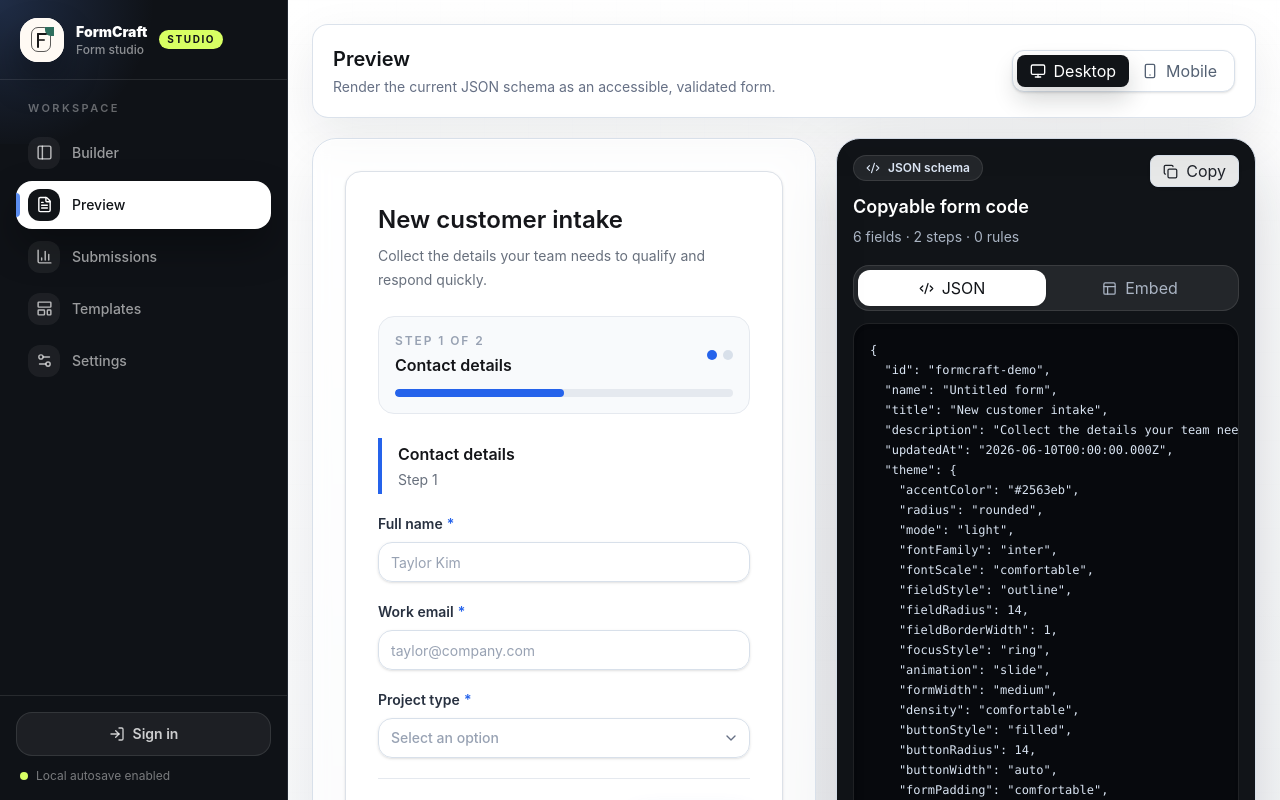
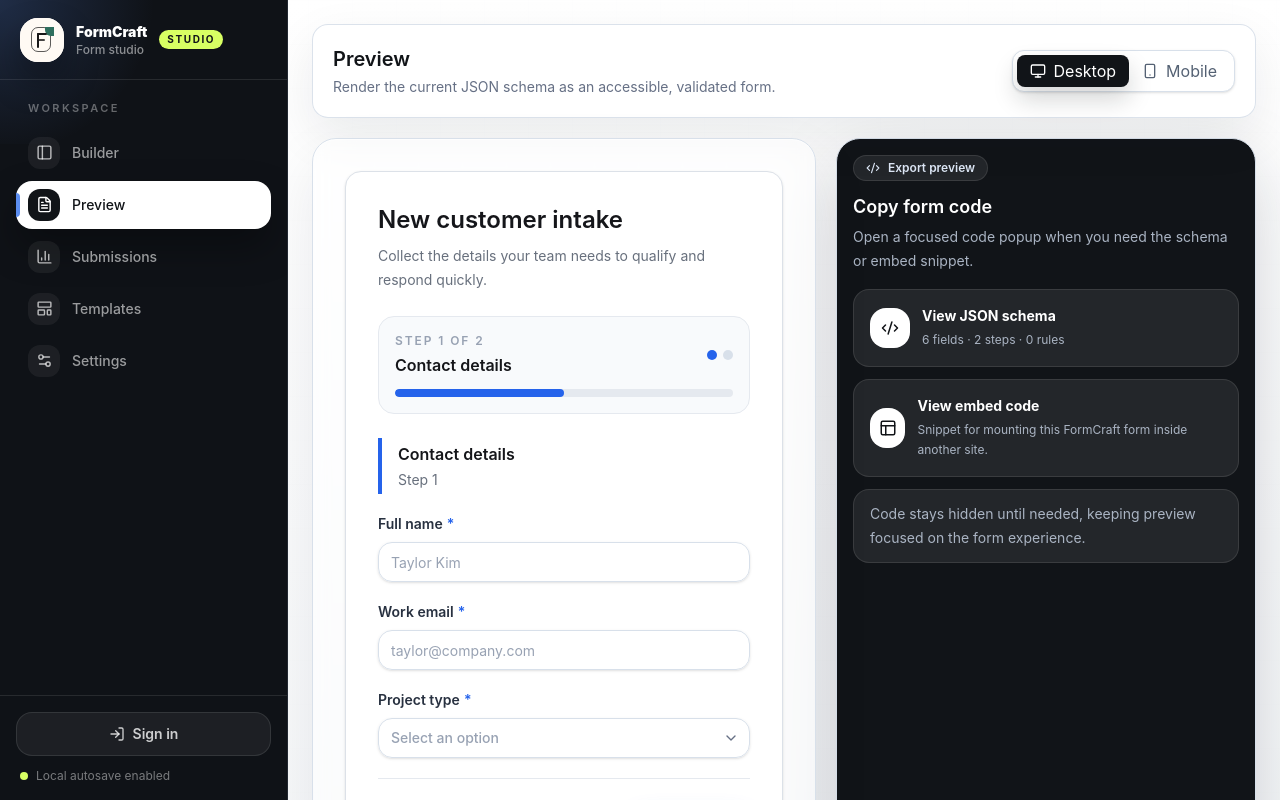
Before and after one commit to OmKhandale05/formcraft, a Next.js app: page /preview in a window 1280 px wide. Shown: the top 800 px of the page. Built offline with nearby package versions, Linux system fonts and the light colour scheme.

Commit message:
feat(preview): show code in copy dialogs

```diff
--- a/src/app/preview/page.tsx
+++ b/src/app/preview/page.tsx
@@ -1,6 +1,6 @@
 "use client";
 
-import { Check, Code2, Copy, Monitor, PanelsTopLeft, Smartphone } from "lucide-react";
+import { Check, Code2, Copy, Monitor, PanelsTopLeft, Smartphone, X } from "lucide-react";
 import { useMemo, useState } from "react";
 import { AppShell } from "@/components/app-shell";
 import { FormRenderer } from "@/components/form-renderer";
@@ -12,7 +12,7 @@ export default function PreviewPage() {
   const form = useFormStore((state) => state.form);
   const addSubmission = useFormStore((state) => state.addSubmission);
   const [device, setDevice] = useState<"desktop" | "mobile">("desktop");
-  const [codeTab, setCodeTab] = useState<"json" | "embed">("json");
+  const [codeDialog, setCodeDialog] = useState<"json" | "embed" | null>(null);
   const [copied, setCopied] = useState<"json" | "embed" | null>(null);
   const schemaJson = useMemo(() => JSON.stringify(form, null, 2), [form]);
   const embedCode = useMemo(() => {
@@ -21,20 +21,36 @@ export default function PreviewPage() {
   }, [form]);
 
   const copySchema = async () => {
-    await navigator.clipboard.writeText(schemaJson);
+    try {
+      await navigator.clipboard.writeText(schemaJson);
+    } catch {
+      // Keep the UI responsive even if browser clipboard permission is unavailable.
+    }
     setCopied("json");
-    window.setTimeout(() => setCopied(null), 1600);
   };
 
   const copyEmbed = async () => {
-    await navigator.clipboard.writeText(embedCode);
+    try {
+      await navigator.clipboard.writeText(embedCode);
+    } catch {
+      // Keep the UI responsive even if browser clipboard permission is unavailable.
+    }
     setCopied("embed");
-    window.setTimeout(() => setCopied(null), 1600);
   };
 
-  const copyActiveCode = codeTab === "json" ? copySchema : copyEmbed;
-  const activeCode = codeTab === "json" ? schemaJson : embedCode;
-  const activeCopied = copied === codeTab;
+  const openCodeDialog = (type: "json" | "embed") => {
+    setCopied(null);
+    setCodeDialog(type);
+  };
+
+  const closeCodeDialog = () => {
+    setCodeDialog(null);
+    setCopied(null);
+  };
+
+  const copyActiveCode = codeDialog === "json" ? copySchema : copyEmbed;
+  const activeCode = codeDialog === "json" ? schemaJson : embedCode;
+  const activeCopied = copied === codeDialog;
 
   return (
     <AppShell>
@@ -62,60 +78,92 @@ export default function PreviewPage() {
             </div>
           </div>
           <aside className="min-h-0 min-w-0 rounded-3xl border border-[#d8e0ea] bg-[#111418] p-4 text-white shadow-[0_24px_70px_rgba(17,24,39,0.18)]">
-            <div className="mb-4 flex items-start justify-between gap-3">
+            <div className="mb-4">
               <div>
                 <div className="inline-flex items-center gap-2 rounded-full border border-white/10 bg-white/8 px-3 py-1 text-xs font-semibold text-[#dce6f5]">
-                  {codeTab === "json" ? <Code2 size={14} /> : <PanelsTopLeft size={14} />}
-                  {codeTab === "json" ? "JSON schema" : "Embed code"}
+                  <Code2 size={14} />
+                  Export preview
                 </div>
-                <h2 className="mt-3 text-lg font-semibold">Copyable form code</h2>
+                <h2 className="mt-3 text-lg font-semibold">Copy form code</h2>
                 <p className="mt-1 text-sm leading-6 text-[#aab4c3]">
-                  {codeTab === "json"
-                    ? `${form.fields.length} fields · ${new Set(form.fields.map((field) => field.step ?? 1)).size} steps · ${form.logicRules?.length ?? 0} rules`
-                    : "Snippet for simulating an embedded FormCraft form"}
+                  Open a focused code popup when you need the schema or embed snippet.
                 </p>
               </div>
-              <Button type="button" size="sm" variant="secondary" onClick={copyActiveCode}>
-                {activeCopied ? <Check size={15} /> : <Copy size={15} />}
-                {activeCopied ? "Copied" : "Copy"}
-              </Button>
             </div>
 
-            <div className="mb-3 grid grid-cols-2 rounded-2xl border border-white/10 bg-white/8 p-1">
+            <div className="grid gap-3">
               <button
                 type="button"
-                className={cn(
-                  "inline-flex h-9 items-center justify-center gap-2 rounded-xl text-sm font-semibold transition",
-                  codeTab === "json" ? "bg-white text-[#111418] shadow-sm" : "text-[#aab4c3] hover:bg-white/8 hover:text-white"
-                )}
-                onClick={() => setCodeTab("json")}
+                className="group rounded-2xl border border-white/10 bg-white/8 p-4 text-left transition hover:border-white/20 hover:bg-white/12"
+                onClick={() => openCodeDialog("json")}
               >
-                <Code2 size={15} />
-                JSON
+                <span className="flex items-center gap-3">
+                  <span className="flex h-10 w-10 items-center justify-center rounded-2xl bg-white text-[#111418]">
+                    <Code2 size={18} />
+                  </span>
+                  <span>
+                    <span className="block text-sm font-bold text-white">View JSON schema</span>
+                    <span className="mt-1 block text-xs leading-5 text-[#aab4c3]">
+                      {form.fields.length} fields · {new Set(form.fields.map((field) => field.step ?? 1)).size} steps · {form.logicRules?.length ?? 0} rules
+                    </span>
+                  </span>
+                </span>
               </button>
               <button
                 type="button"
-                className={cn(
-                  "inline-flex h-9 items-center justify-center gap-2 rounded-xl text-sm font-semibold transition",
-                  codeTab === "embed" ? "bg-white text-[#111418] shadow-sm" : "text-[#aab4c3] hover:bg-white/8 hover:text-white"
-                )}
-                onClick={() => setCodeTab("embed")}
+                className="group rounded-2xl border border-white/10 bg-white/8 p-4 text-left transition hover:border-white/20 hover:bg-white/12"
+                onClick={() => openCodeDialog("embed")}
               >
-                <PanelsTopLeft size={15} />
-                Embed
+                <span className="flex items-center gap-3">
+                  <span className="flex h-10 w-10 items-center justify-center rounded-2xl bg-white text-[#111418]">
+                    <PanelsTopLeft size={18} />
+                  </span>
+                  <span>
+                    <span className="block text-sm font-bold text-white">View embed code</span>
+                    <span className="mt-1 block text-xs leading-5 text-[#aab4c3]">Snippet for mounting this FormCraft form inside another site.</span>
+                  </span>
+                </span>
               </button>
             </div>
-
-            <pre className={cn("formcraft-scrollbar max-w-full overflow-auto rounded-2xl border border-white/10 bg-[#07090d] p-4 text-xs leading-5 text-[#d9e4f2] shadow-inner", codeTab === "json" ? "max-h-[720px]" : "max-h-72")}>
-              <code className={cn("select-text", codeTab === "json" ? "whitespace-pre" : "whitespace-pre-wrap")}>{activeCode}</code>
-            </pre>
             <p className="mt-3 rounded-2xl border border-white/10 bg-white/8 px-4 py-3 text-sm leading-6 text-[#aab4c3]">
-              {codeTab === "json"
-                ? "This is the exact schema used by the live preview, including field layout, validation, theme, logic rules, and multi-step settings."
-                : "This embed snippet simulates how the current FormCraft schema could be mounted inside another site."}
+              Code stays hidden until needed, keeping preview focused on the form experience.
             </p>
           </aside>
         </div>
+        {codeDialog && (
+          <div className="fixed inset-0 z-[10000] flex items-center justify-center bg-[#111418]/55 p-4 backdrop-blur-sm" role="dialog" aria-modal="true">
+            <div className="w-full max-w-4xl overflow-hidden rounded-3xl border border-[#d8e0ea] bg-white shadow-[0_34px_100px_rgba(17,24,39,0.34)]">
+              <div className="flex flex-wrap items-start justify-between gap-4 border-b border-[#e5e9ef] bg-[#f8fafc] p-5">
+                <div>
+                  <div className="inline-flex items-center gap-2 rounded-full border border-[#d8e0ea] bg-white px-3 py-1 text-xs font-bold text-[#465366]">
+                    {codeDialog === "json" ? <Code2 size={14} /> : <PanelsTopLeft size={14} />}
+                    {codeDialog === "json" ? "JSON schema" : "Embed code"}
+                  </div>
+                  <h2 className="mt-3 text-xl font-black text-[#111418]">{codeDialog === "json" ? "Current form JSON" : "Embeddable snippet"}</h2>
+                  <p className="mt-1 max-w-2xl text-sm leading-6 text-[#667085]">
+                    {codeDialog === "json"
+                      ? "Copy the exact schema used by this live preview, including layout, validation, theme, logic rules and multi-step settings."
+                      : "Copy this snippet to simulate mounting the current FormCraft schema inside another site."}
+                  </p>
+                </div>
+                <div className="flex shrink-0 gap-2">
+                  <Button type="button" variant="secondary" onClick={copyActiveCode}>
+                    {activeCopied ? <Check size={16} /> : <Copy size={16} />}
+                    {activeCopied ? "Copied" : "Copy"}
+                  </Button>
+                  <Button type="button" size="icon" variant="ghost" aria-label="Close code dialog" onClick={closeCodeDialog}>
+                    <X size={18} />
+                  </Button>
+                </div>
+              </div>
+              <div className="bg-[#111418] p-4">
+                <pre className={cn("formcraft-scrollbar max-w-full overflow-auto rounded-2xl border border-white/10 bg-[#07090d] p-4 text-xs leading-5 text-[#d9e4f2] shadow-inner", codeDialog === "json" ? "max-h-[70vh]" : "max-h-[360px]")}>
+                  <code className={cn("select-text", codeDialog === "json" ? "whitespace-pre" : "whitespace-pre-wrap")}>{activeCode}</code>
+                </pre>
+              </div>
+            </div>
+          </div>
+        )}
       </main>
     </AppShell>
   );
```
